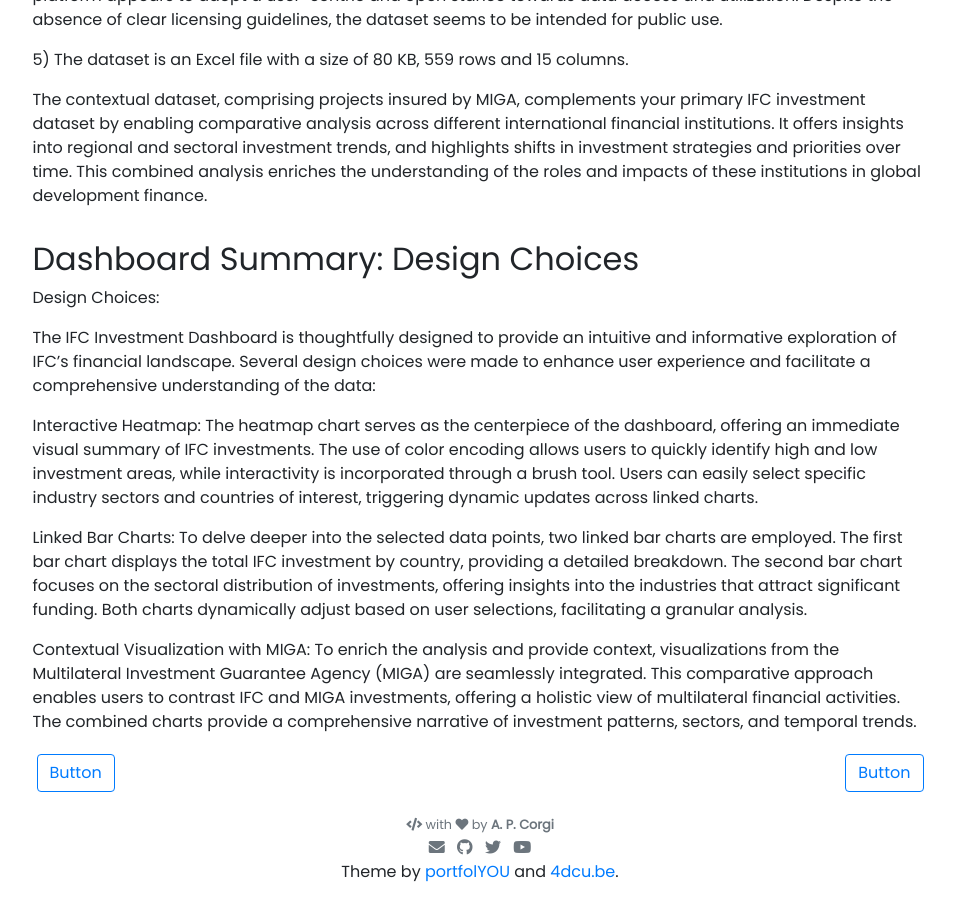
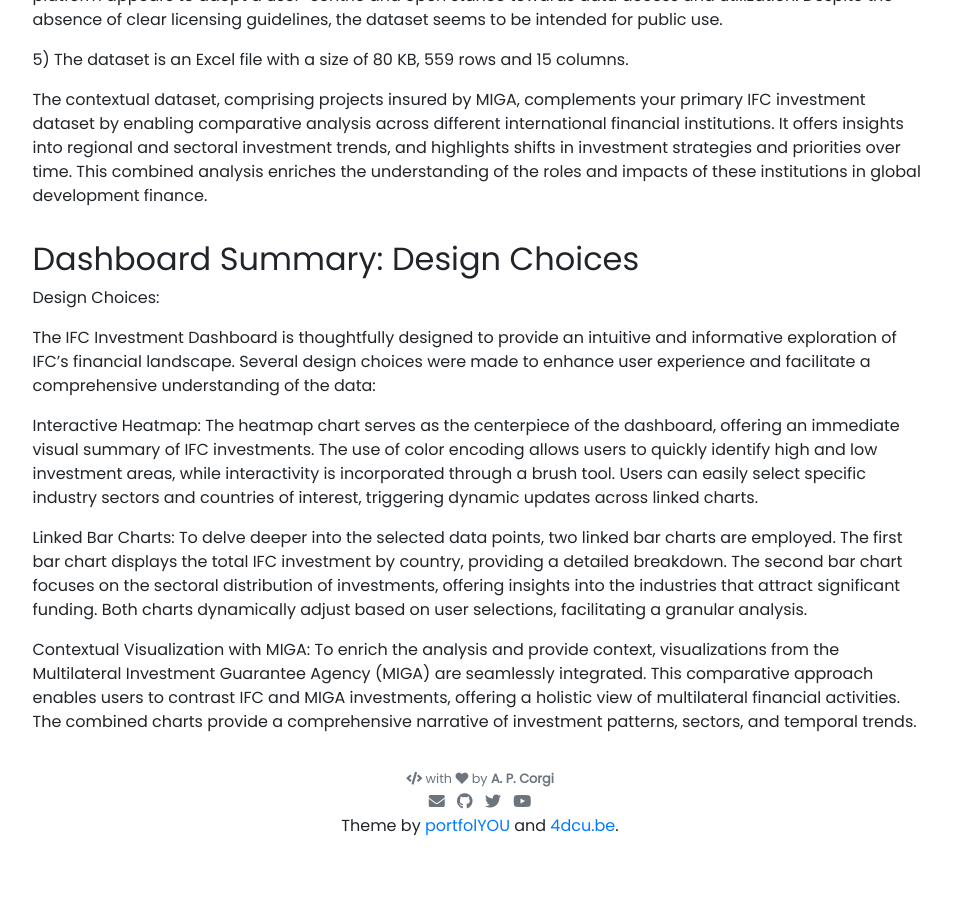
Before and after one commit to sachitv2/sachitv2.github.io, a Jekyll site: the page built from _projects/Final_Project_3.1.md, in a window 1280 px wide and 900 px high, scrolled down 4427 px. Shown: the whole window, without its empty margins (160-1115 px from the left). Built offline with Jekyll 4.4.1, drawn with Linux system fonts in a browser that asks for light colours; nearby versions of some CDN libraries; after the commit the page ends 5281 px from its top, so only the background shows below that.

Commit message:
Update Final_Project_3.1.md

```diff
--- a/_projects/Final_Project_3.1.md
+++ b/_projects/Final_Project_3.1.md
@@ -98,13 +98,3 @@
 Linked Bar Charts: To delve deeper into the selected data points, two linked bar charts are employed. The first bar chart displays the total IFC investment by country, providing a detailed breakdown. The second bar chart focuses on the sectoral distribution of investments, offering insights into the industries that attract significant funding. Both charts dynamically adjust based on user selections, facilitating a granular analysis.
 
 Contextual Visualization with MIGA: To enrich the analysis and provide context, visualizations from the Multilateral Investment Guarantee Agency (MIGA) are seamlessly integrated. This comparative approach enables users to contrast IFC and MIGA investments, offering a holistic view of multilateral financial activities. The combined charts provide a comprehensive narrative of investment patterns, sectors, and temporal trends.
-
-<!-- these are written in a combo of html and liquid -->
-
-<div class="left">
-{% include elements/button.html link="https://raw.githubusercontent.com/deekshamanoharrao/deekshamanoharrao.github.io/main/_data/IFC_Investment_Services_Projects.csv" %}
-</div>
-
-<div class="right">
-{% include elements/button.html link="https://raw.githubusercontent.com/deekshamanoharrao/deekshamanoharrao.github.io/main/_data/MIGA_Issued_Projects.csv" %}
-</div>
```
